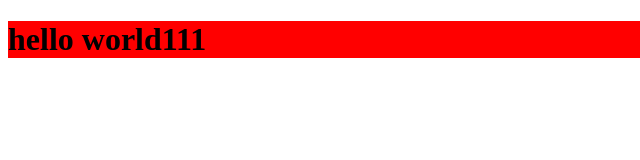
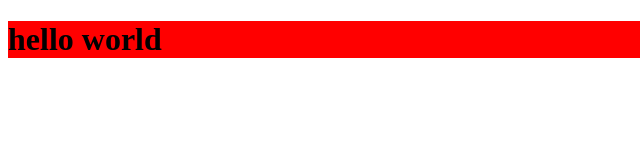
Before and after one commit to jokey-boring/test-deploy, a website: page dist/index.html in a window 1280 px wide. Shown: the full height of the page, 0-640 px from the left. Drawn offline with Linux system fonts and the light colour scheme.

Commit message:
再次提交

```diff
--- a/dist/index.html
+++ b/dist/index.html
@@ -8,7 +8,7 @@
 </head>
 <body>
   <h1 style="background: red">
-    hello world111
+    hello world
   </h1>
 </body>
 </html>
```
